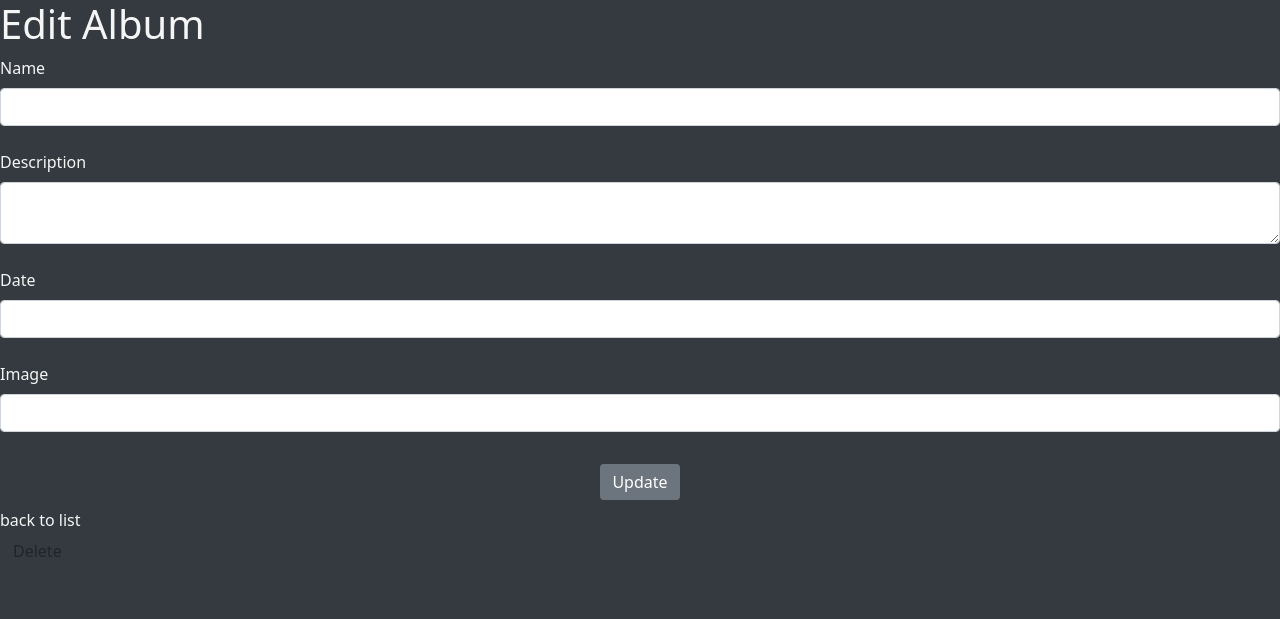
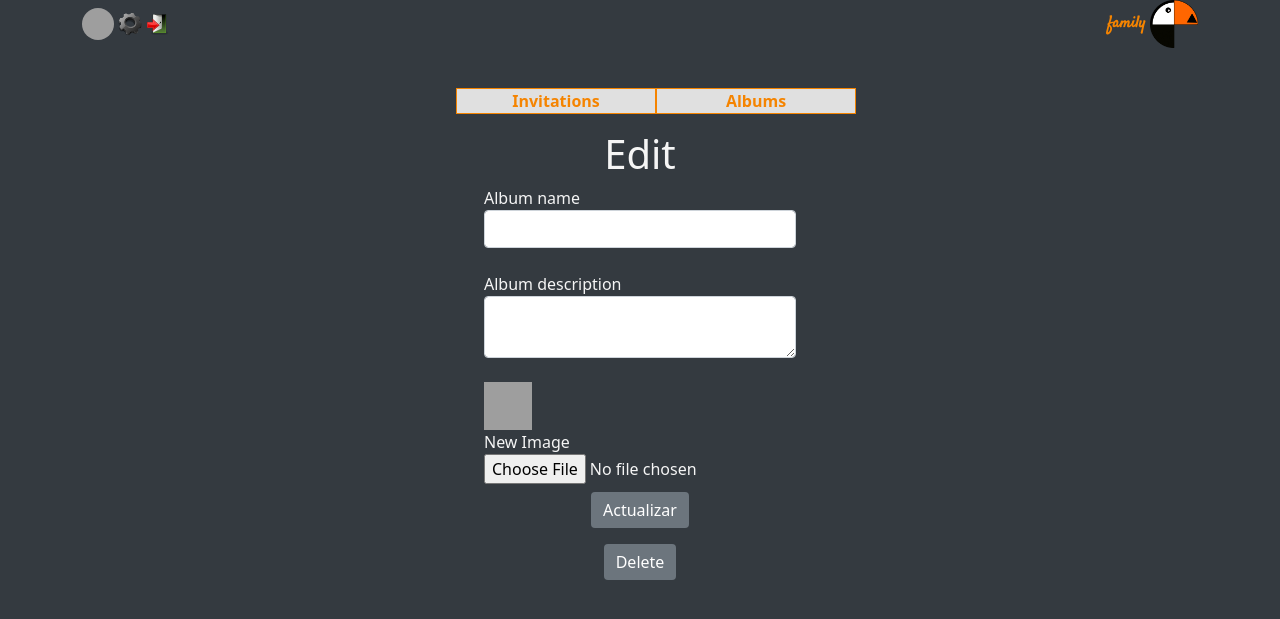
Before and after one commit to zyxyv/family, a Symfony app: template templates/album_base/edit.html.twig in a window 1280 px wide. Shown: the top 619 px of the page. Run offline with Twig, Linux system fonts and the light colour scheme; the template is opened without the code that fills it, so the values that code supplies are empty; form fields are guessed from the names that the template uses; some libraries are stand-ins or nearby versions; grey boxes are pictures that could not be loaded.

Commit message:
Se fianliza el crud de albums

```diff
--- a/public/css/style.css
+++ b/public/css/style.css
@@ -6,12 +6,7 @@
 /*
 BOTONES
 */
-.boton {
-    background-color: #6c757d;
-    margin-top: 0.5rem;
-    margin-bottom: 0.5rem;
-    border: none;
-}
+.boton {background-color:#6c757d;margin-top:0.5rem;margin-bottom: 0.5rem;border: none;}
 .boton:hover,.boton:active{background-color: #f58400;}
 /*
 POSICIONES
@@ -33,48 +28,21 @@
 /*
 ESPECIFICOS
  */
-.family {
-    font-weight: bold;
-    font-family: 'Satisfy', sans-serif;
-}
-.transp {
-    background-color:transparent;
-    border:none
-}
-.logoMedium {
-    width: 128px;
-    height: 128px;
-    border-radius: 8px;
-}
-.logoSmall {
-    width: 72px;
-    height: 72px;
-    border-radius: 6px;
-    opacity: 0.5;
-}
+.family {font-weight:bold;font-family: 'Satisfy', sans-serif;}
+.transp {background-color:transparent;border:none;}
+.logoMedium {width: 128px;height:128px;border-radius:8px;}
+.logoSmall {width:72px;height:72px;border-radius: 6px;opacity: 0.5;}
 .newSection {margin-top: 1.5rem;}
-.infinite {
-    display: flex;
-    justify-content: space-around;
-    align-content: center;
-    overflow-x: auto;
-}
+.infinite{display: flex;justify-content: space-around;align-content: center;overflow-x: auto;}
 .infinite ul {display:flex;}
 .infinite::-webkit-scrollbar {background-color: #f58400;height: 4px;}
-.infinite li {
-    min-width: 200px;
-    border: 1px solid #f58400;
-    text-align: center;
-    color: #f58400;
-    font-weight: bold;
-    background-color: #e0e0e0;
-}
-.infinite li a {
-    color: #f58400;
-}
+.infinite li {min-width: 200px;border: 1px solid #f58400;text-align: center;color: #f58400;font-weight: bold;background-color: #e0e0e0;}
+.infinite li a {color: #f58400;}
 .content {background-color:#e0e0e0;color:#343a40;}
 .content-text {font-size: 1.25em;}
 .cromo{background-color: #000000; border: 1px solid #f58400; border-radius: 16px;}
 .cromo-content{padding: 0.7rem;}
 .cromo-name{font-weight: 700;font-size:1.1rem;border-bottom: 2px solid #f58400; border-top: 2px solid #f58400;padding-top:1rem;}
-.cromo-image img{position:relative;width:4rem;height:4rem;left:42%;top:1.2rem;border-radius:50px;border:2px solid #f58400;}
+.cromo-image{display:flex;justify-content:space-between;}
+.cromo-image div{text-align:center;}
+.cromo-img{position:relative;width:4rem;height:4rem;top:1.2rem;border-radius:50px;border:2px solid #f58400;}
--- a/templates/album_base/_delete_form.html.twig
+++ b/templates/album_base/_delete_form.html.twig
@@ -1,4 +1,4 @@
 <form method="post" action="{{ path('album_base_delete', {'id': album.id}) }}" onsubmit="return confirm('Are you sure you want to delete this item?');">
     <input type="hidden" name="_token" value="{{ csrf_token('delete' ~ album.id) }}">
-    <button class="btn">Delete</button>
+    <button class="btn btn-primary boton">Delete</button>
 </form>
--- a/templates/album_base/edit.html.twig
+++ b/templates/album_base/edit.html.twig
@@ -1,13 +1,23 @@
-{% extends 'base.html.twig' %}
+{% extends 'withHeader.html.twig' %}
 
-{% block title %}Edit Album{% endblock %}
+{% block title %}Edit Socialnet{% endblock %}
 
-{% block body %}
-    <h1>Edit Album</h1>
-
-    {{ include('album_base/_form.html.twig', {'button_label': 'Update'}) }}
-
-    <a href="{{ path('album_base_index') }}">back to list</a>
-
-    {{ include('album_base/_delete_form.html.twig') }}
+{% block main %}
+    <div class="container col-6 d-flex align-items-center justify-content-center flex-column">
+        <h1>{% trans %}Edit{% endtrans %} {{ album.name }}</h1>
+        <form action="" method="post" enctype="multipart/form-data">
+            <input type="hidden" name="old" value="{{ album.name }}.png">
+            <label for="name">{% trans %}Album name{% endtrans %}</label><br>
+            <input type="text" name="name" class="form-control" value="{{ album.name }}" pattern="[a-zA-Z áéíóúÁÉÍÓÚ]{2,}" required><br>
+            <label for="name">{% trans %}Album description{% endtrans %}</label><br>
+            <textarea name="description" class="form-control" pattern="[a-zA-Z áéíóúÁÉÍÓÚ]{2,}" required>{{ album.description }}</textarea><br>
+            <img src="{{ asset('img/albums/') }}{{ album.name }}.png" width="48px" height="48px"><br>
+            <label for="image">{% trans %}New Image{% endtrans %}</label><br>
+            <input type="file" name="image"><br>
+            <div class="center">
+                <button type="submit" class="btn btn-primary boton">Actualizar</button>
+            </div>
+        </form>
+        {{ include('album_base/_delete_form.html.twig') }}
+    </div>
 {% endblock %}
--- a/templates/social_net/index.html.twig
+++ b/templates/social_net/index.html.twig
@@ -8,7 +8,7 @@
     {% for social in socials %}
         <div class="clicable">
             <button class="transp" onclick="getSocial({{ social.id }})">
-                <img class="logoMedium" src="{{ asset('img/socialnet/') }}{{ social.image }}" alt="socialnet">
+                <img class="logoMedium" src="{{ asset('img/socialnet/') }}{{ social.name }}.png" alt="socialnet">
             </button>
             <p class="nameSocial family center upper">{{ social.name }}</p>
         </div>
@@ -18,7 +18,7 @@
     {% for invitation in invitations %}
         <div class="col-xs-4 col-lg-3 text-center">
         <p class="mini">{% trans %}Te han invitado a:{% endtrans %}</p>
-        <a onclick="invitationAcept({{ invitation.getSocialnet.id }})" href=""><img class="logoSmall" src="{{ asset('img/socialnet/') }}{{ invitation.getSocialnet.image }}" alt="logoSocial">
+        <a onclick="invitationAcept({{ invitation.getSocialnet.id }})" href=""><img class="logoSmall" src="{{ asset('img/socialnet/') }}{{ invitation.getSocialnet.name }}" alt="logoSocial">
         <p>{{ invitation.getSocialnet.name }}</p></a>
         </div>
     {% endfor %}
--- a/templates/socialnet_base/edit.html.twig
+++ b/templates/socialnet_base/edit.html.twig
@@ -7,7 +7,7 @@
         <h1>{% trans %}Edit{% endtrans %} {{ social.name }} Socialnet</h1>
         <form action="" method="post" enctype="multipart/form-data">
             <input type="hidden" name="old" value="{{ social.name }}.png">
-            <label for="firstname">{% trans %}Socialnet name{% endtrans %}</label><br>
+            <label for="name">{% trans %}Socialnet name{% endtrans %}</label><br>
             <input type="text" name="name" class="form-control" value="{{ social.name }}" pattern="[a-zA-Z áéíóúÁÉÍÓÚ]{2,}" required><br>
             <img src="{{ asset('img/socialnet/') }}{{ social.name }}.png" width="48px" height="48px"><br>
             <label for="avatar">{% trans %}New Image{% endtrans %}</label><br>
```
Also changed, not shown: src/Controller/AlbumBaseController.php (+20 -8 lines), src/Controller/EditionFile.php (+8 -0 lines), src/Controller/SocialnetBaseController.php (+8 -3 lines), templates/album/index.html.twig (+13 -2 lines), public/img/albums/Album de b.png (added), public/img/albums/Prueba 2.png (added), public/img/albums/Prueba Other.png (added), public/img/albums/Texto de prueba.png (added), public/img/socialnet/Los Dí.png (added), public/img/socialnet/Los Díaz.png (deleted).
